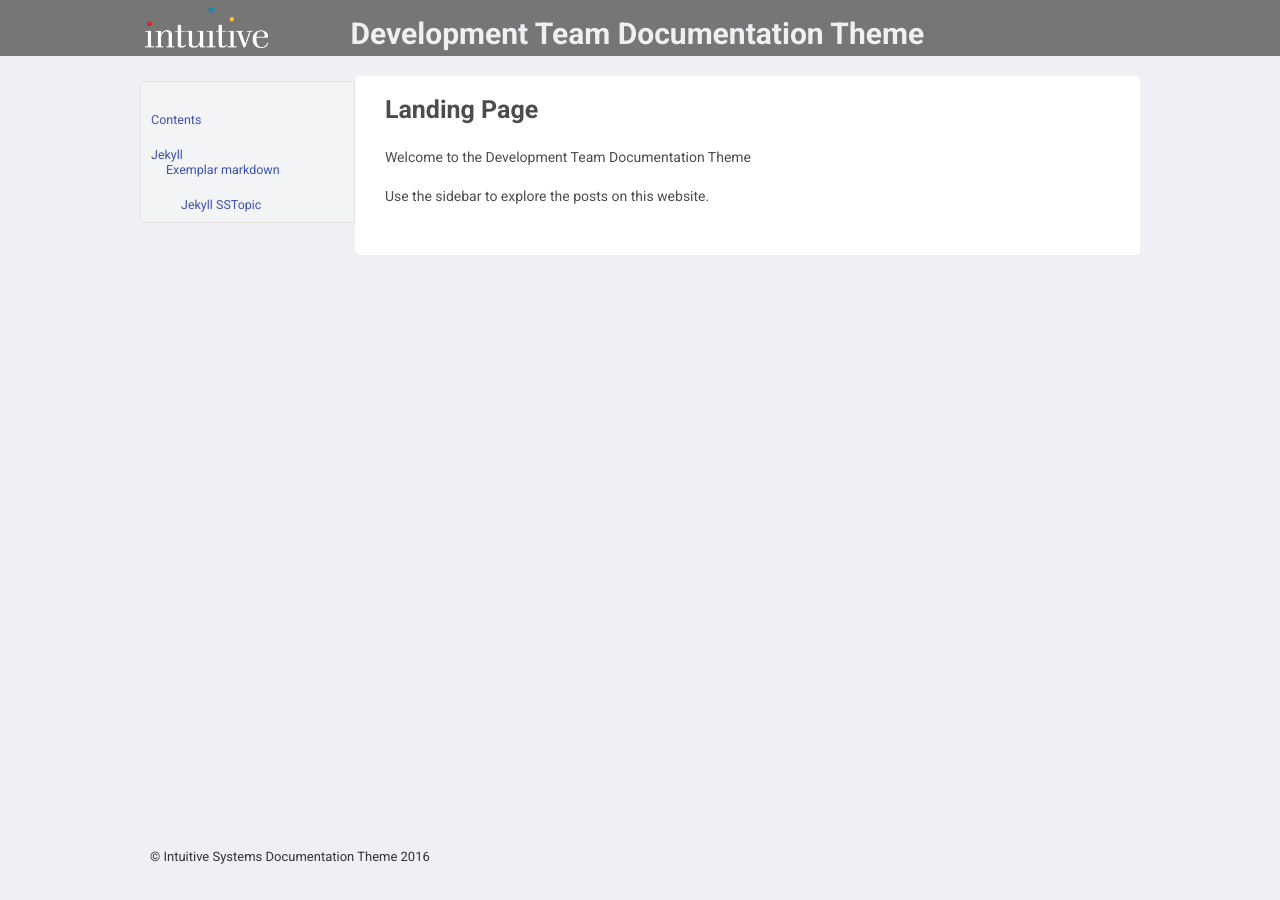
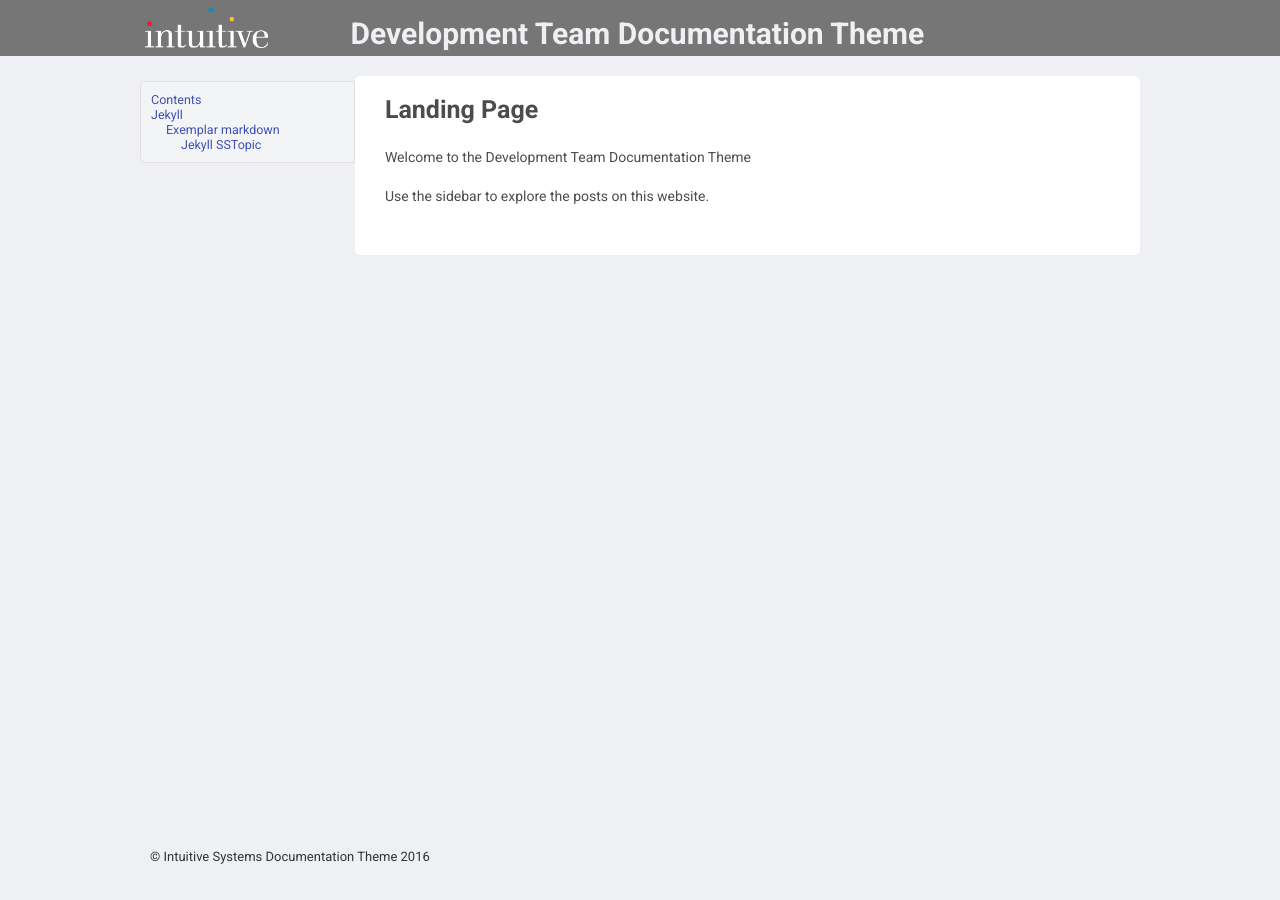
Before and after one commit to intuitivedocs/DocumentationSiteThemes, a Jekyll site: the page built from index.markdown, in a window 1280 px wide. Built offline with Jekyll 4.4.1, drawn with Linux system fonts in a browser that asks for light colours.

Commit message:
sidebar styling

```diff
--- a/_sass/components/_sidebar.scss
+++ b/_sass/components/_sidebar.scss
@@ -34,7 +34,6 @@
 				li {
 				margin-left:1rem;
 				list-style:none;
-				padding-top:2rem;
 
 					ul {
 					margin-left:1.5rem;
```
